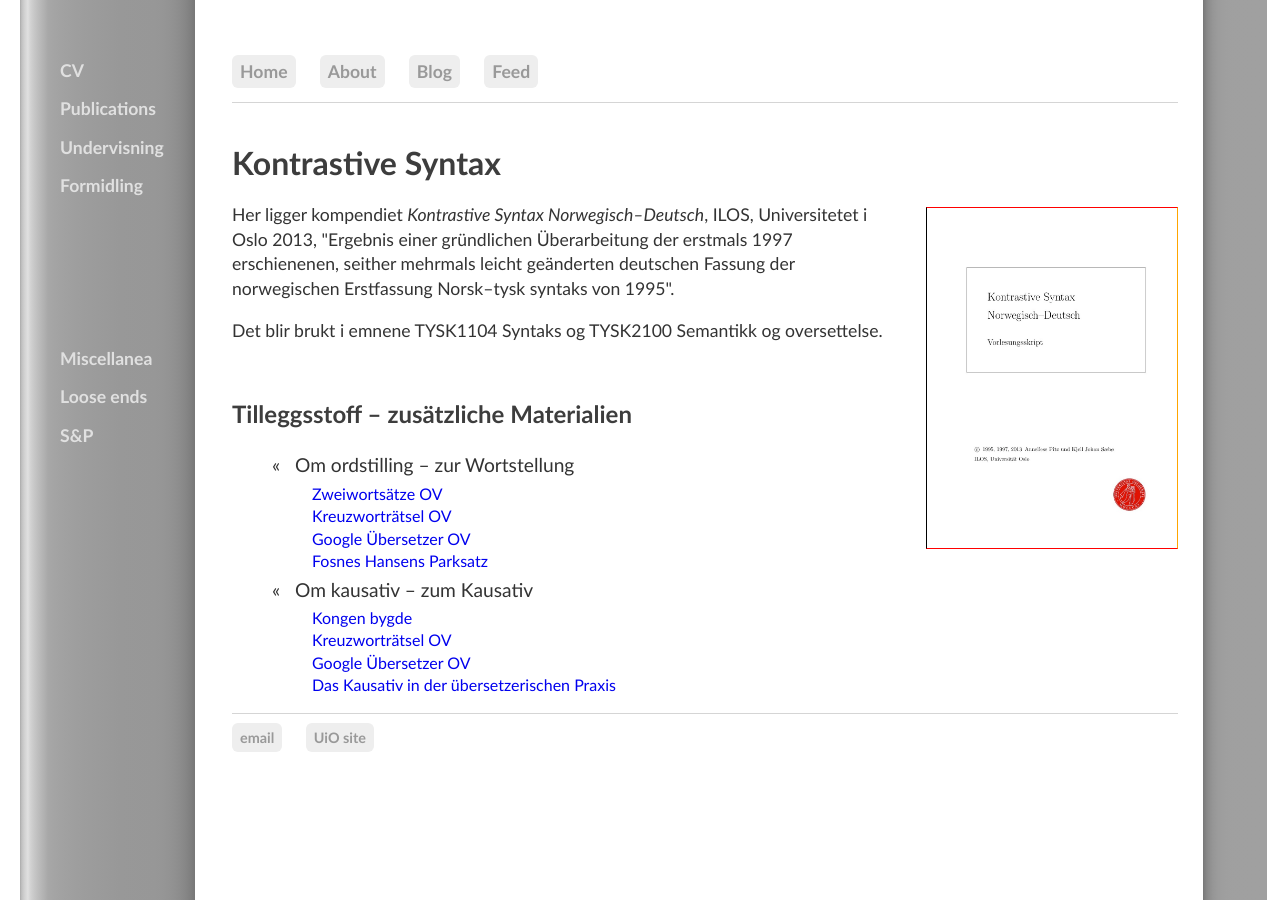
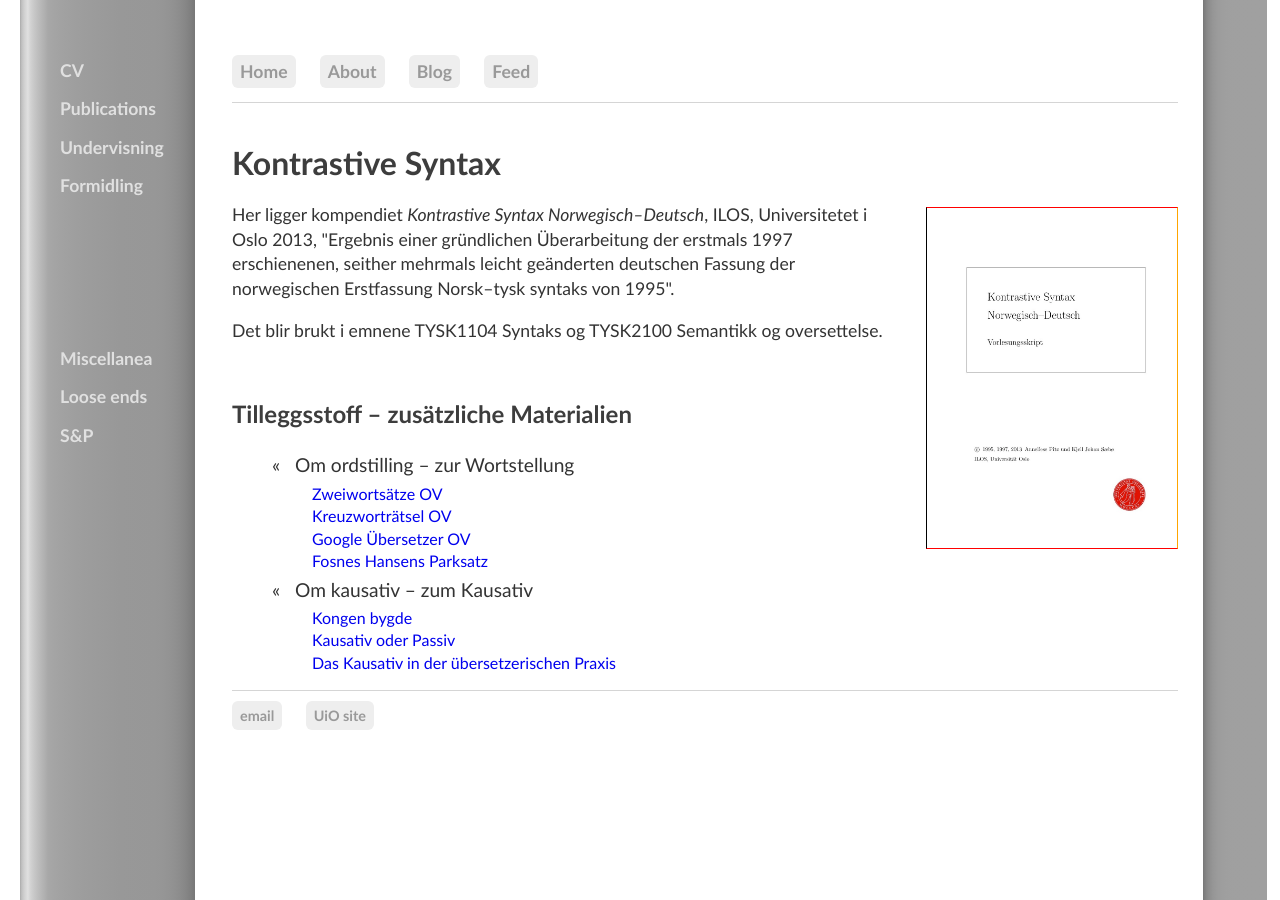
Before and after one commit to kjelljs/kjelljs.github.io, a Jekyll site: the page built from courses/kontrast/index.html, in a window 1280 px wide. Built offline with Jekyll 4.4.1, drawn with Linux system fonts in a browser that asks for light colours.

Commit message:
Update index.html

```diff
--- a/courses/kontrast/index.html
+++ b/courses/kontrast/index.html
@@ -17,8 +17,7 @@ Her ligger kompendiet <i>Kontrastive Syntax Norwegisch–Deutsch</i>, ILOS, Univ
   </ul></li>
 <li id="blogposts">&laquo; &nbsp; Om kausativ – zum Kausativ</li><ul>
   <li><a href="/courses/kontrast/kongen.html">Kongen bygde</a></li>
-  <li><a href="/courses/kontrast/kreuzwort.html">Kreuzworträtsel OV</a></li>
-  <li><a href="/courses/kontrast/googletr.html">Google Übersetzer OV</a></li>
+  <li><a href="/courses/kontrast/kauspas.html">Kausativ oder Passiv</a></li>
   <li><a href="/courses/kontrast/praxis.html">Das Kausativ in der übersetzerischen Praxis</a></li>
   </ul></li>
 </ul>
```
